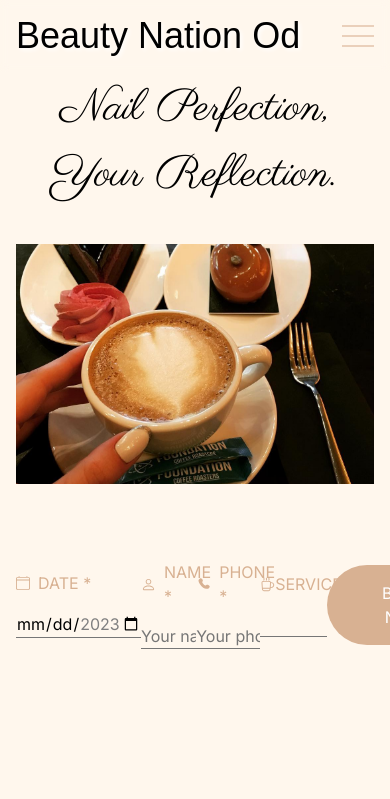
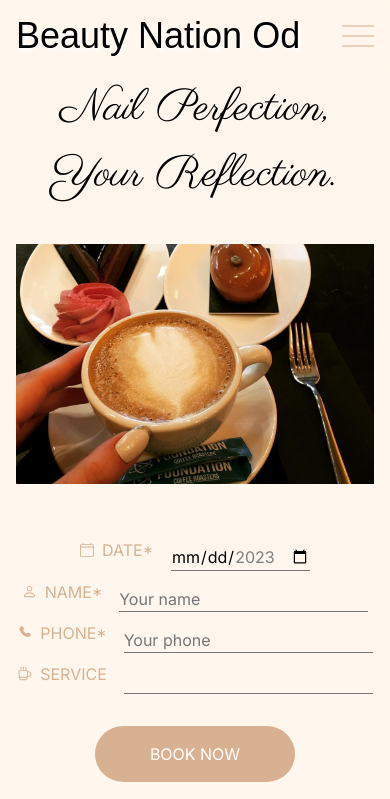
Before and after one commit to TatianaNovitskaya/beauty-nation, a Next.js app: page / in a window 390 px wide. Shown: the top 799 px of the page. Built offline with nearby package versions, Linux system fonts and the light colour scheme; a web font is replaced by a local one.

Commit message:
added mobile styles

```diff
--- a/src/components/sections/Book.js
+++ b/src/components/sections/Book.js
@@ -6,40 +6,40 @@ const montserrat = Inter({subsets: ['latin']})
 
 export default function Book() {
     return (
-        <section className={"py-[4.75rem]"}>
+        <section className={"py-[2.75rem] md:py-[4.75rem]"}>
             <div className={"container flex h-full relative"}>
-                <form className={`${inter.className} w-full flex items-center justify-between`}>
-                    <div className="">
-                        <label className={"flex items-center"}>
+                <form className={`${inter.className} w-full flex flex-col md:flex-row items-center justify-between`}>
+                    <div className={"flex flex-row items-center md:flex-col"}>
+                        <label className={"flex  items-center mr-[2rem] md:mr-0"}>
                             <Image src={"/calendar-frame.svg"} alt={"calendar"} width={14} height={14}
                                    className={"mr-[0.5rem]"}/>
-                            <span className={"uppercase text-[#D8B192] "}>date *</span>
+                            <span className={"uppercase text-[#D8B192] "}>date*</span>
                         </label>
                         <input type="date" required={true} id={"date"} min="2023-01-01" max="2023-12-31"
                                className={"bg-inherit w-full  mt-4 focus:outline-none placeholder:text-[#767676] border-b border-[#767676]"}/>
                     </div>
-                    <div className="">
-                        <label className={"flex items-center"}>
+                    <div className={"flex flex-row items-center md:flex-col"}>
+                        <label className={"flex items-center mr-[2rem] md:mr-0"}>
                             <Image src={"/person.svg"} alt={"person"} width={15} height={15} className={"mr-[0.5rem]"}/>
-                            <span className={"uppercase text-[#D8B192] "}>name *</span>
+                            <span className={"uppercase text-[#D8B192] "}>name*</span>
                         </label>
                         <input type="text" required={true} placeholder={"Your name"} className={"bg-inherit w-full  mt-4 focus:outline-none placeholder:text-[#767676] border-b border-[#767676]"}/>
                     </div>
-                    <div className="">
-                        <label className={"flex items-center"}>
+                    <div className={"flex flex-row items-center md:flex-col"}>
+                        <label className={"flex items-center mr-[2rem] md:mr-0"}>
                             <Image src={"/phone.svg"} alt={"phone"} width={15} height={15} className={"mr-[0.5rem]"}/>
-                            <span className={"uppercase text-[#D8B192] "}>phone *</span>
+                            <span className={"uppercase text-[#D8B192] "}>phone*</span>
                         </label>
                         <input type="tel" required={true}  placeholder={"Your phone"} className={"bg-inherit w-full  mt-4 focus:outline-none placeholder:text-[#767676] border-b border-[#767676]"}/>
                     </div>
-                    <div className="">
-                        <label className={"flex items-center"}>
-                            <Image src={"/cup.svg"} alt={"cup"} width={15} height={15}/>
+                    <div className={"flex flex-row items-center md:flex-col"}>
+                        <label className={"flex items-center mr-[2rem] md:mr-0"}>
+                            <Image src={"/cup.svg"} alt={"cup"} width={15} height={15} className={"mr-[0.5rem]"}/>
                             <span className={"uppercase text-[#D8B192] "}>service</span>
                         </label>
-                        <input type="text" className={"bg-inherit w-full  mt-4 focus:outline-none placeholder:text-[#767676] border-b border-[#767676]"}/>
+                        <input type="text" className={"bg-inherit w-full mt-4 focus:outline-none placeholder:text-[#767676] border-b border-[#767676]"}/>
                     </div>
-                    <button type={"submit"} className={`${montserrat.className} py-4 px-[3.45rem] bg-[#D8B192] uppercase text-white rounded-[3.125rem]`}>book now</button>
+                    <button type={"submit"} className={`${montserrat.className} mt-[2rem] md:mt-0 py-4 px-[3.45rem] bg-[#D8B192] uppercase text-white rounded-[3.125rem]`}>book now</button>
                 </form>
             </div>
         </section>
```
